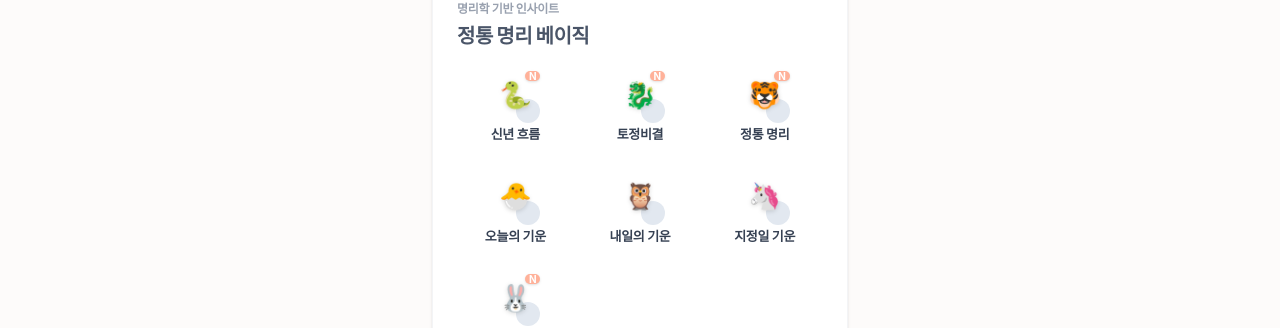
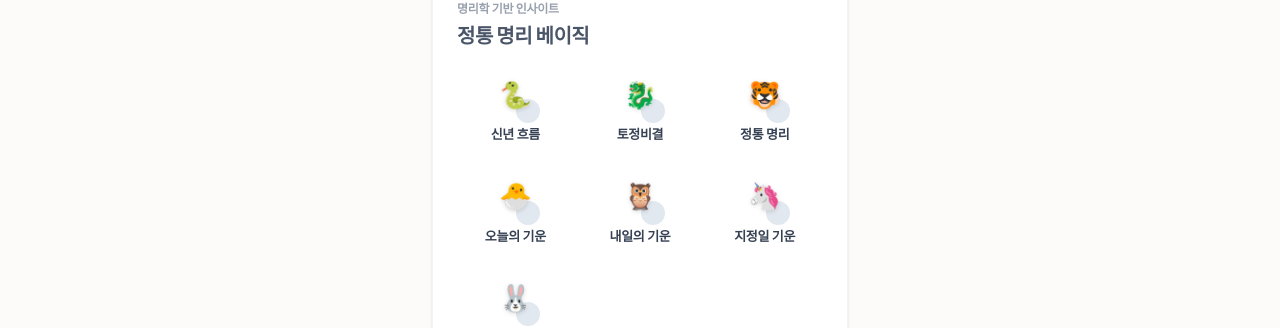
Before and after one commit to kimhoon0612-dev/saju-web, a Next.js app in the folder frontend/: page /saju in a window 1280 px wide. Shown: the part 366-694 px from the top of the page. Built offline with nearby package versions, Linux system fonts and the light colour scheme; a web font is replaced by a local one.

Commit message:
remove_n_badges

```diff
--- a/frontend/src/app/saju/page.tsx
+++ b/frontend/src/app/saju/page.tsx
@@ -359,15 +359,15 @@ export default function FortuneHubPage() {
                     </div>
                     <div className="grid grid-cols-3 gap-y-7 gap-x-2">
                         <Link href="/saju/confirm?type=신년 흐름" className="flex flex-col items-center gap-2 group cursor-pointer hover:opacity-80 transition-opacity">
-                            <SpotIcon emoji="🐍" hasBadge />
+                            <SpotIcon emoji="🐍" />
                             <span className="text-[13px] font-bold text-gray-700 tracking-tight">신년 흐름</span>
                         </Link>
                         <Link href="/saju/confirm?type=토정비결" className="flex flex-col items-center gap-2 group cursor-pointer hover:opacity-80 transition-opacity">
-                            <SpotIcon emoji="🐉" hasBadge />
+                            <SpotIcon emoji="🐉" />
                             <span className="text-[13px] font-bold text-gray-700 tracking-tight">토정비결</span>
                         </Link>
                         <Link href="/saju/confirm?type=정통사주" className="flex flex-col items-center gap-2 group cursor-pointer hover:opacity-80 transition-opacity">
-                            <SpotIcon emoji="🐯" hasBadge />
+                            <SpotIcon emoji="🐯" />
                             <span className="text-[13px] font-bold text-gray-700 tracking-tight">정통 명리</span>
                         </Link>
                         <Link href="/saju/confirm?type=오늘의운세" className="flex flex-col items-center gap-2 group cursor-pointer hover:opacity-80 transition-opacity">
@@ -384,7 +384,7 @@ export default function FortuneHubPage() {
                         </Link>
                         {/* Hidden rows from screenshot 2 but added for fullness */}
                         <Link href="/saju/confirm?type=타인과의 궁합" className="flex flex-col items-center gap-2 group cursor-pointer hover:opacity-80 transition-opacity">
-                            <SpotIcon emoji="🐰" hasBadge />
+                            <SpotIcon emoji="🐰" />
                             <span className="text-[13px] font-bold text-gray-700 tracking-tight">타인과의 궁합</span>
                         </Link>
                     </div>
```
